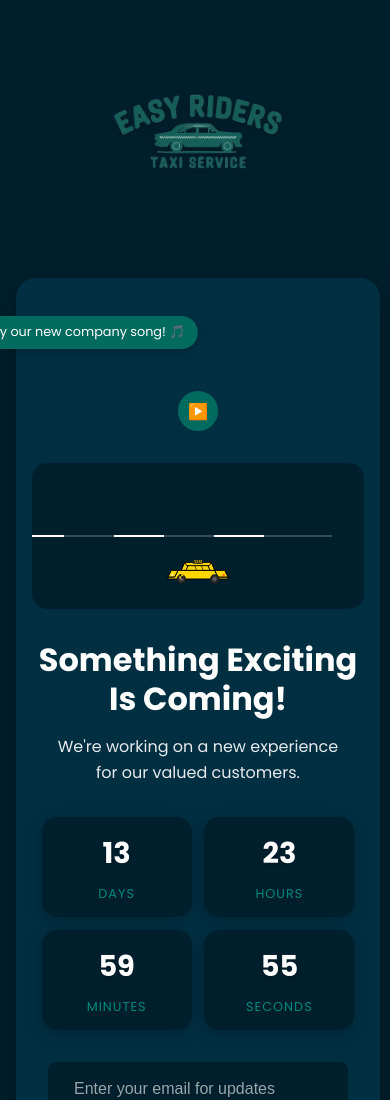
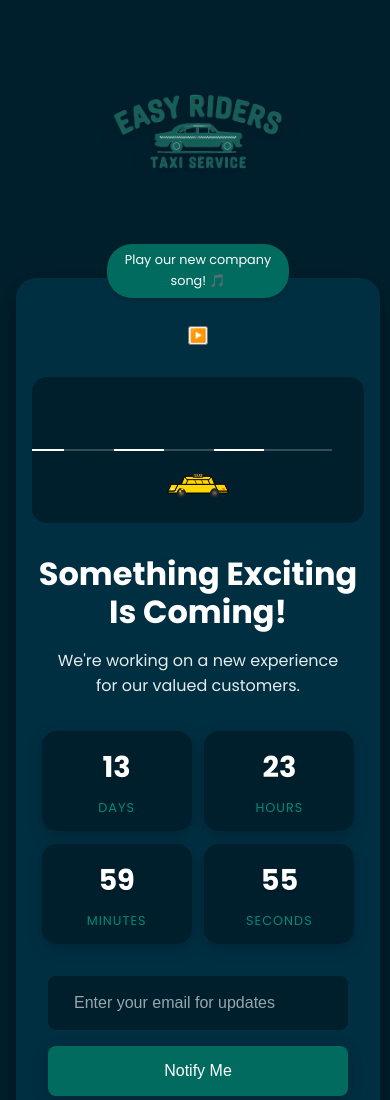
Before and after one commit to CxMadeIt/easy-riders, a plain HTML site: page index.html in a window 390 px wide. Shown: the top 1100 px of the page. Drawn offline with Linux system fonts and the light colour scheme.

Commit message:
Positioned banner relative to content area

```diff
--- a/style.css
+++ b/style.css
@@ -386,44 +386,28 @@ body {
 }
 
 .audio-message {
+  position: absolute;
+  top: -2rem;
+  left: 50%;
+  transform: translateX(-50%);
   background: var(--primary-color);
   color: var(--text-color);
   padding: 0.8rem 2rem;
   border-radius: 25px;
   font-size: 1rem;
   box-shadow: 0 2px 5px rgba(0,0,0,0.2);
-  margin-bottom: 2rem;
   animation: bounce 2s infinite;
-}
-
-.audio-btn {
-  background: var(--primary-color);
-  border: none;
-  border-radius: 50%;
-  width: 3rem;
-  height: 3rem;
-  cursor: pointer;
-  display: flex;
-  align-items: center;
-  justify-content: center;
-  transition: var(--transition);
-}
-
-.audio-icon {
-  font-size: 1.2rem;
-}
-
-.audio-btn:hover {
-  transform: scale(1.1);
-  background: var(--primary-dark);
+  text-align: center;
+  width: fit-content;
+  z-index: 100;
 }
 
 @keyframes bounce {
   0%, 100% {
-    transform: translateY(0);
+    transform: translateX(-50%) translateY(0);
   }
   50% {
-    transform: translateY(-10px);
+    transform: translateX(-50%) translateY(-10px);
   }
 }
 
@@ -436,17 +420,9 @@ body {
   .audio-message {
     font-size: 0.9rem;
     padding: 0.7rem 1.5rem;
-    margin-bottom: 1.5rem;
-    text-align: center;
-  }
-
-  .audio-btn {
-    width: 2.5rem;
-    height: 2.5rem;
-  }
-
-  .audio-icon {
-    font-size: 1rem;
+    width: 90%;
+    max-width: 300px;
+    top: -1.5rem;
   }
 }
 
@@ -769,13 +745,12 @@ body {
 }
 
 .content {
+  position: relative;
   background: var(--card-bg);
   padding: 3rem 2rem;
   border-radius: 20px;
   box-shadow: 0 10px 30px rgba(0, 0, 0, 0.3);
   color: var(--card-text);
-  position: relative;
-  overflow: visible;
   backdrop-filter: blur(10px);
   width: 100%;
   max-width: 800px;
```
